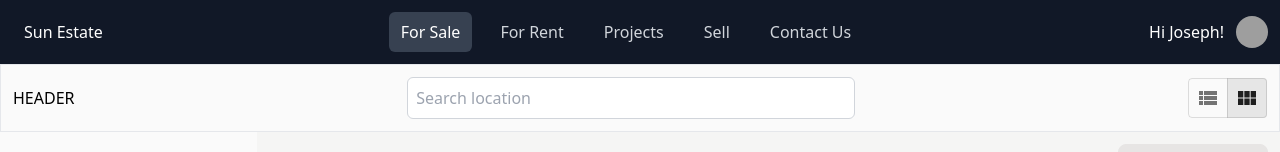
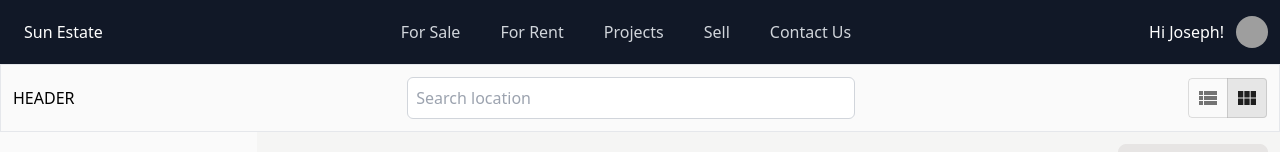
Before and after one commit to Jamesgnzg/sun-estate, a React (Vite) app: page / in a window 1280 px wide. Shown: the top 152 px of the page. Built offline with nearby package versions, Linux system fonts and the light colour scheme; grey boxes are pictures that could not be loaded.

Commit message:
Update nav link styling to where current link is active

```diff
--- a/src/components/navbar.tsx
+++ b/src/components/navbar.tsx
@@ -1,7 +1,16 @@
 import { FC, ReactElement } from "react";
-import { Link } from "react-router-dom";
+import { NavLink } from "react-router-dom";
 import { FOR_SALE, CONTACT } from "../routes/paths";
 import { NAV_LABELS } from "../constants/labels";
+
+// NavLink passes isActive when the current location matches its "to"
+const navLinkClass = ({ isActive }: { isActive: boolean }): string =>
+  `rounded-md px-3 py-2 ${
+    isActive
+      ? "text-white bg-gray-500"
+      : "text-gray-300 hover:bg-gray-700 hover:text-white"
+  }`;
+
 const NavBar: FC = (): ReactElement => {
   const {
     BRAND,
@@ -18,13 +27,9 @@ const NavBar: FC = (): ReactElement => {
         <div className="flex justify-between">
           <p className="px-3 py-2 text-white">{BRAND}</p>
           <div className="flex space-x-4">
-            <Link
-              to={FOR_SALE}
-              className="rounded-md px-3 py-2  text-white bg-gray-700"
-              aria-current="page"
-            >
+            <NavLink to={FOR_SALE} className={navLinkClass}>
               {FOR_SALE_LABEL}
-            </Link>
+            </NavLink>
             <a
               href="#"
               className="rounded-md px-3 py-2 text-gray-300 hover:bg-gray-700 hover:text-white"
@@ -43,12 +48,9 @@ const NavBar: FC = (): ReactElement => {
             >
               {SELL}
             </a>
-            <Link
-              to={CONTACT}
-              className="rounded-md px-3 py-2 text-gray-300 hover:bg-gray-700 hover:text-white"
-            >
+            <NavLink to={CONTACT} className={navLinkClass}>
               {CONTACT_US}
-            </Link>
+            </NavLink>
           </div>
           <div className="flex justify-between">
             <p className="px-3 py-2 text-white">Hi Joseph!</p>
```
